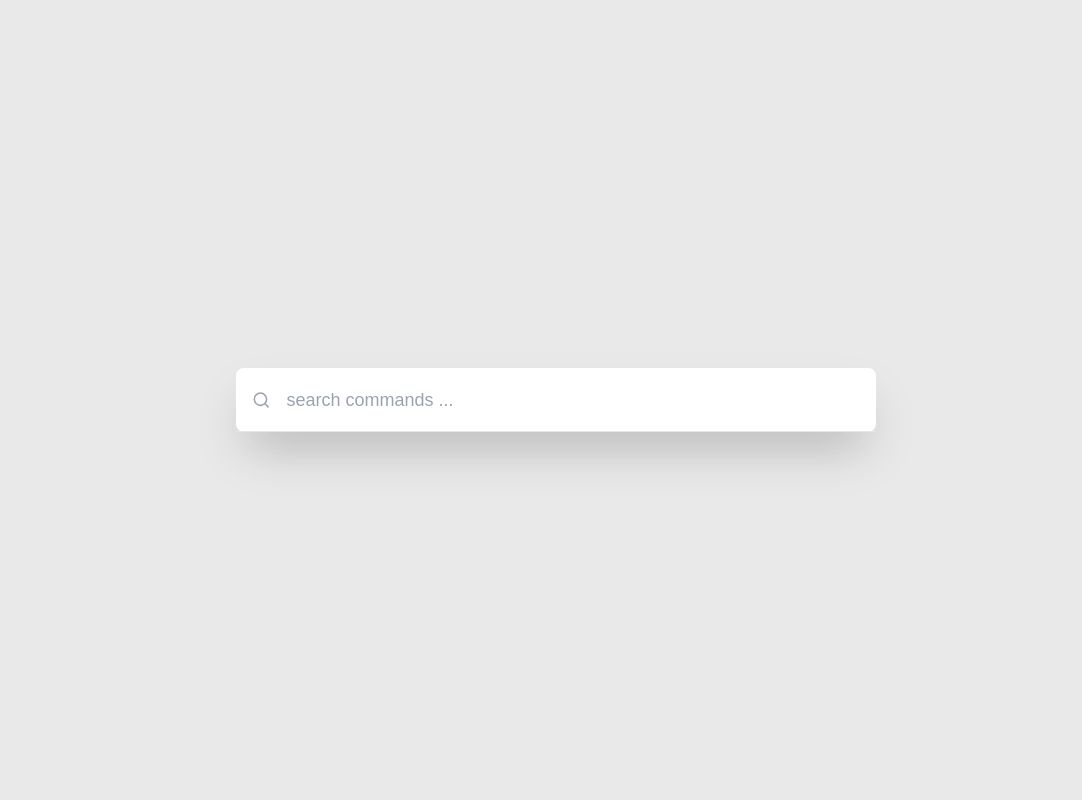
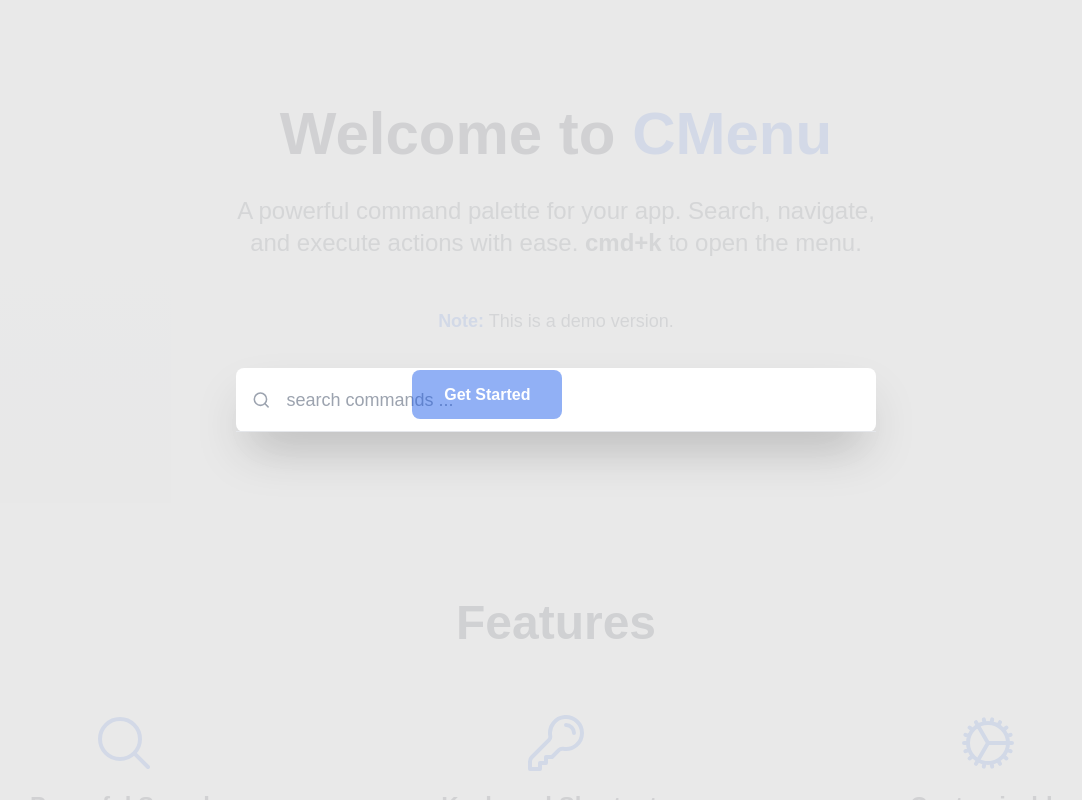
Before and after one commit to adilkhan510/cmenu, a Next.js app: page / in a window 1280 px wide. Shown: the top 800 px of the page, without its empty margins (84-1166 px from the left). Built offline with nearby package versions, Linux system fonts and the light colour scheme.

Commit message:
add landing page

```diff
--- a/app/components/CMenu.tsx
+++ b/app/components/CMenu.tsx
@@ -101,7 +101,7 @@ const CMenu: FC = () => {
                 placeholder="search commands ..."
                 type="text"
                 autoFocus
-                className="ml-4 outline-none w-full will-change-auto text-lg"
+                className="ml-4 outline-none w-full will-change-auto text-lg "
                 onChange={(e) => setQuery(e.target.value)}
                 value={query}
               />
--- a/app/page.tsx
+++ b/app/page.tsx
@@ -1,9 +1,93 @@
 import CMenu from "./components/CMenu";
+import {
+  HiOutlineMagnifyingGlass,
+  HiOutlineKey,
+  HiOutlineCog,
+} from "react-icons/hi2";
 
 export default function Home() {
   return (
-    <div className="">
+    <div className="min-h-screen bg-gradient-to-b from-white to-gray-100">
       <CMenu />
+      <section className="flex flex-col items-center justify-center text-center py-24 px-4">
+        <h1 className="text-6xl font-extrabold mb-6 text-gray-900 leading-tight">
+          Welcome to <span className="text-blue-600">CMenu</span>
+        </h1>
+        <p className="text-2xl text-gray-700 mb-12 max-w-2xl">
+          A powerful command palette for your app. Search, navigate, and execute
+          actions with ease. <span className="font-bold">cmd+k</span> to open
+          the menu.
+        </p>
+        <p className="text-lg text-gray-700 mb-12 max-w-2xl">
+          <span className="font-bold text-blue-600">Note:</span> This is a demo
+          version.
+        </p>
+        <div className="space-x-4">
+          <a
+            href="/docs"
+            className="px-8 py-4 bg-blue-600 text-white rounded-lg font-semibold hover:bg-blue-700 transition duration-300 opacity-50 cursor-not-allowed"
+          >
+            Get Started
+          </a>
+          <a
+            href="https://github.com/adilkhan510/cmenu"
+            className="px-8 py-4 border-2 border-blue-600 text-blue-600 rounded-lg font-semibold hover:bg-blue-50 transition duration-300"
+          >
+            GitHub
+          </a>
+        </div>
+      </section>
+
+      <section className="py-24 bg-white">
+        <div className="container mx-auto px-4">
+          <h2 className="text-5xl font-bold text-center mb-16 text-gray-900">
+            Features
+          </h2>
+          <div className="grid grid-cols-1 md:grid-cols-3 gap-12">
+            <div className="text-center">
+              <div className="mb-4 flex justify-center">
+                <HiOutlineMagnifyingGlass className="h-16 w-16 text-blue-600" />
+              </div>
+              <h3 className="text-2xl font-semibold mb-2 text-gray-900 leading-tight ">
+                Powerful Search
+              </h3>
+              <p className="text-gray-600 leading-relaxed">
+                Quickly find what you need with our advanced search
+                capabilities.
+              </p>
+            </div>
+            <div className="text-center">
+              <div className="mb-4 flex justify-center">
+                <HiOutlineKey className="h-16 w-16 text-blue-600" />
+              </div>
+              <h3 className="text-2xl font-semibold mb-2 text-gray-900 leading-tight">
+                Keyboard Shortcuts
+              </h3>
+              <p className="text-gray-600 leading-relaxed">
+                Navigate your app efficiently with customizable keyboard
+                shortcuts.
+              </p>
+            </div>
+            <div className="text-center">
+              <div className="mb-4 flex justify-center">
+                <HiOutlineCog className="h-16 w-16 text-blue-600" />
+              </div>
+              <h3 className="text-2xl font-semibold mb-2 text-gray-900 leading-tight">
+                Customizable
+              </h3>
+              <p className="text-gray-600 leading-relaxed">
+                Tailor CMenu to fit your app&apos;s unique needs and design.
+              </p>
+            </div>
+          </div>
+        </div>
+      </section>
+
+      <footer className="py-8 bg-gray-900 text-white">
+        <div className="container mx-auto px-4 text-center">
+          &copy; {new Date().getFullYear()} CMenu. All rights reserved.
+        </div>
+      </footer>
     </div>
   );
 }
```
